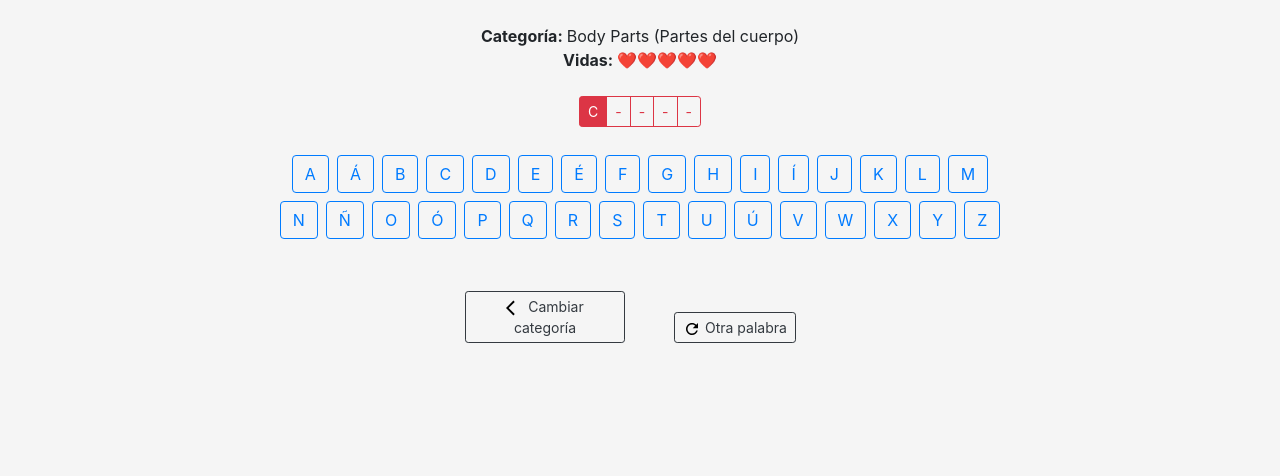
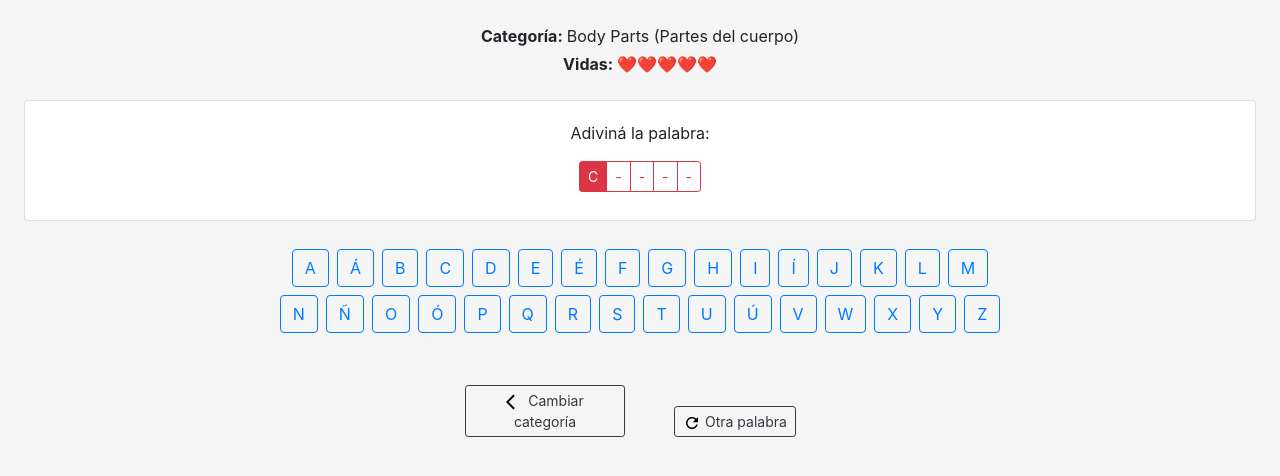
Before and after one commit to nmingori/react-palabras, a React (Create React App) app: page / in a window 1280 px wide. Both pictures are taken after a click on the button "Body Parts (Partes del cuerpo)". Shown: the top 476 px of the page. Built offline with nearby package versions, Linux system fonts and the light colour scheme.

Commit message:
mejoras ui game

```diff
--- a/src/components/display-secret-word.tsx
+++ b/src/components/display-secret-word.tsx
@@ -30,11 +30,21 @@ const DisplaySecretWord = ({secretWord, usedLetters, gameStatus, setGameStatus}:
         return (letter !== "-") ? "btn-danger" : "btn-outline-danger";
     }
 
+    const boxTitle = (): string => {
+        return (gameStatus === GameStatus.PLAYING) ? "Adiviná la palabra:" : gameStatus;
+    }
+
     return (
-        <div className="btn-group mb-4">
-            {wordOutput.map((letter, i) => (
-                <button type="button" className={`btn ${letterStyle(letter)} btn-sm`} key={i}>{letter}</button>
-            ))}
+        <div className="card m-4">
+            <div className="card-body">
+                <p>{boxTitle()}</p>
+
+                <div className="btn-group mb-2">
+                    {wordOutput.map((letter, i) => (
+                        <button type="button" className={`btn ${letterStyle(letter)} btn-sm`} key={i}>{letter}</button>
+                    ))}
+                </div>
+            </div>
         </div>
     )
 }
--- a/src/components/game.tsx
+++ b/src/components/game.tsx
@@ -43,7 +43,7 @@ const Game = ({category, setCategory}: any) => {
 
     return (
         <>
-            <div className="d-flex justify-content-center"><strong className="mr-1">Categoría:</strong>{category}</div>
+            <div className="d-flex justify-content-center mb-1"><strong className="mr-1">Categoría:</strong>{category}</div>
 
             <Lives playerLives={playerLives} maxLives={MAX_LIVES} />
 
@@ -57,8 +57,6 @@ const Game = ({category, setCategory}: any) => {
                 ) : (
 
                     <>
-                        <p>{gameStatus}</p>
-
                         {(gameStatus === GameStatus.LOOSE) &&
                             <p>La palabra era <strong>{secretWord.word} {secretWord.translate && <span>({secretWord.translate})</span>}</strong></p>
                         }
--- a/src/components/lives.tsx
+++ b/src/components/lives.tsx
@@ -19,18 +19,18 @@ const Lives = ({playerLives, maxLives}: any) => {
                 <strong className="mr-1">Vidas:</strong>
 
                 {livesToShow.map((live, i) => (
-                    <span key={i}>
+                    <div key={i}>
                         {(live === true) ? (
                             <span>&#x2764;&#xFE0F;</span>
                         ) : (
                             <span style={{opacity:'.5'}}>&#x1F5A4;</span>
                         )}
-                    </span>
+                    </div>
                 ))}
             </div>
 
             {(playerLives === 1) &&
-                <p className="text-secondary">Te queda una sola vida</p>
+                <p className="text-danger"><small>Te queda una sola vida</small></p>
             }
         </div>
     )
```
